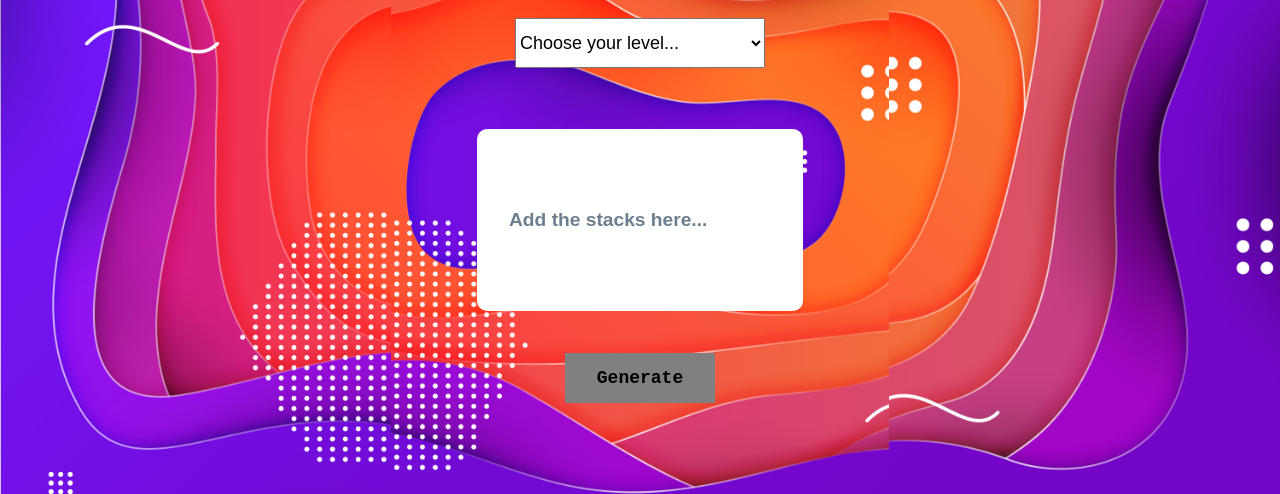
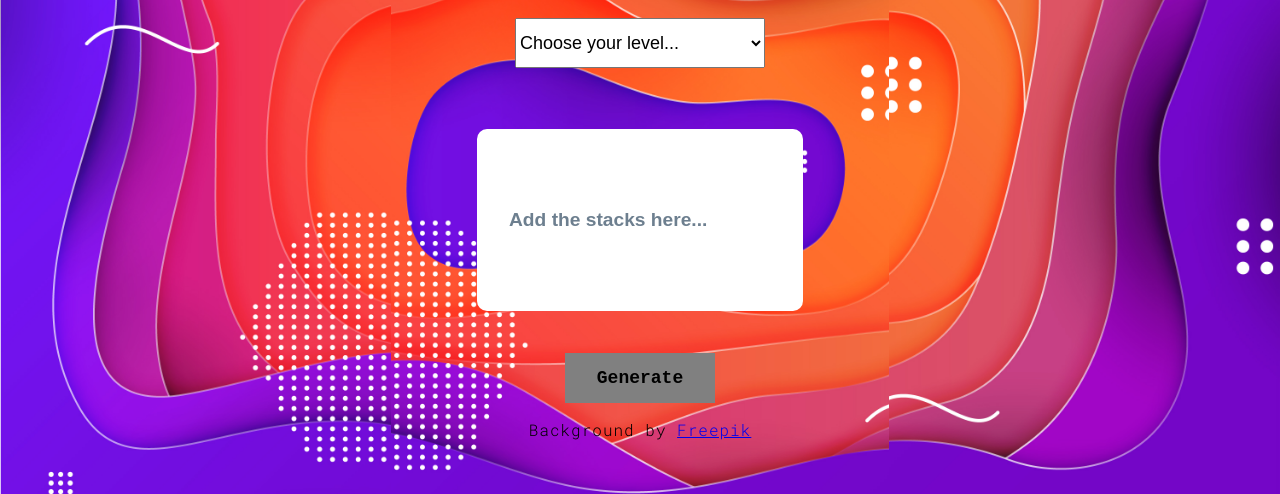
Before and after one commit to sea-salt-ed/Webie_Hacknight_OpenAI, a Flask app: page / in a window 1280 px wide. Shown: the part 314-808 px from the top of the page. Run offline with Flask 2, Linux system fonts and the light colour scheme; some libraries are stand-ins or nearby versions.

Commit message:
added background credits

```diff
--- a/templates/index.html
+++ b/templates/index.html
@@ -46,7 +46,7 @@
 <br>
 <br>
 <input type="submit" onClick="document.getElementById('middle').scrollIntoView();"  value="Generate" class="butn" >
-
+<p class="footer">Background by <a href="https://www.freepik.com/free-vector/colorful-abstract-background_7088557.htm#page=8&query=abstract%20paper%20cut&position=16&from_view=search&track=ais">Freepik</a></p>
 </center>
 <br>
 <br>
```
